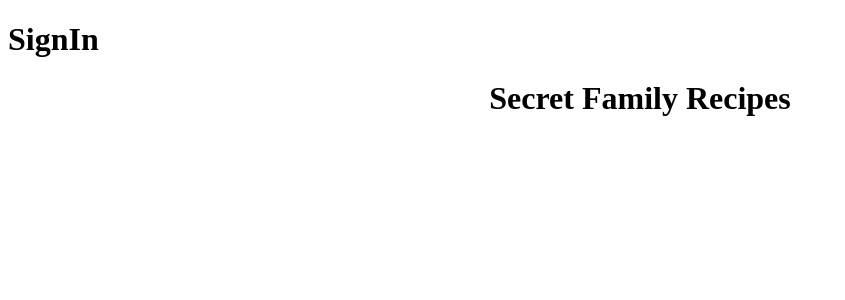
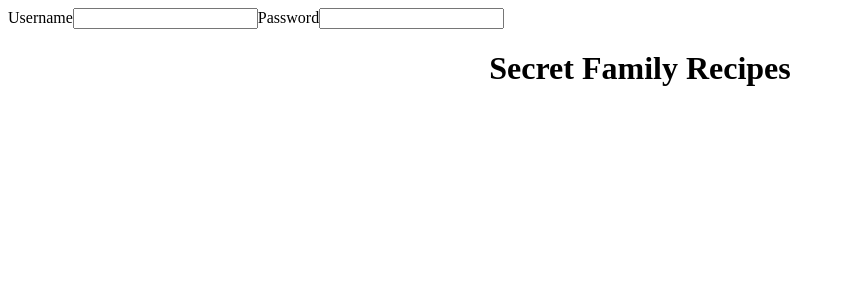
Before and after one commit to Secret-Family-Recipies/Front-end, a React (Create React App) app: page /signin in a window 1280 px wide. Shown: the top 300 px of the page, without its empty margins (0-845 px from the left). Built offline with nearby package versions, Linux system fonts and the light colour scheme.

Commit message:
Added JSX markup to component

```diff
--- a/src/components/SignIn.js
+++ b/src/components/SignIn.js
@@ -1,10 +1,53 @@
-import React from "react";
+import React, { useState } from "react";
+import axios from 'axios'
 
 const SignIn = () => {
+
+  const [formState, setFormState] = useState({
+    username: "",
+    password: ""
+  })
+
+  const [buttonDisabled, setButtonDisabled] = useState(true)
+
+  //onChange function
+  const inputChange = e => {
+
+  }
+
+
+  // sign in button function
+  const formSignIn = e => {
+    e.preventDefault()
+    console.log('Signed in!')
+    axios
+      .post("#", formState)
+      .then((res) => console.log(res))
+      .catch((err) => console.log(err))
+  }
+
   return (
-    <div>
-      <h1>SignIn</h1>
-    </div>
+    <form onSubmit={formSignIn}>
+      <label htmlFor="username">
+        Username
+        <input
+          type="text"
+          name="username"
+          value={formState.name}
+          onChange={inputChange}
+          />
+      </label>
+
+      <label htmlFor="password">
+        Password
+        <input
+          type="text"
+          name="password"
+          value={formState.password}
+          onChange={inputChange}
+          />
+      </label>
+    </form>
   );
 };
 
```
Also changed, not shown: 1 other file (tests, documents, lock files or other folders).
